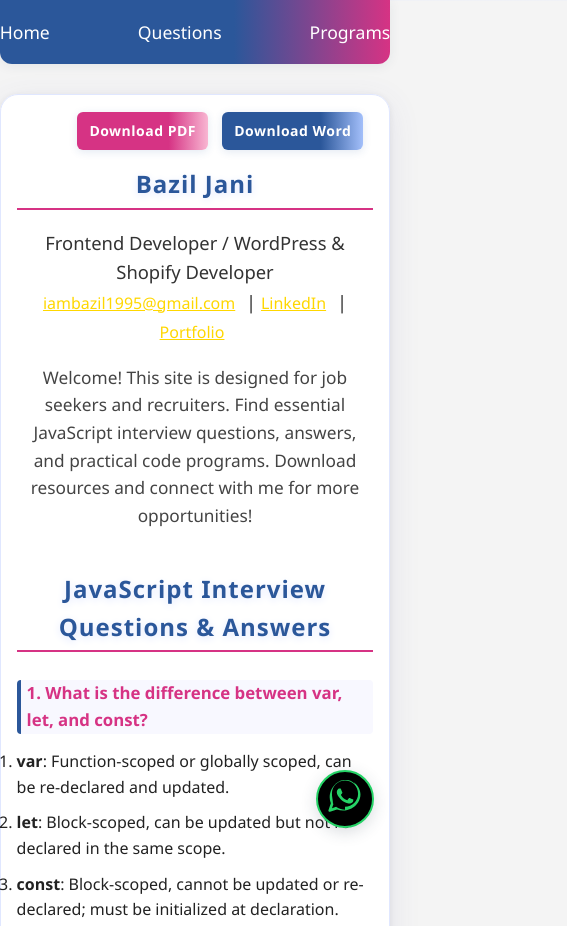
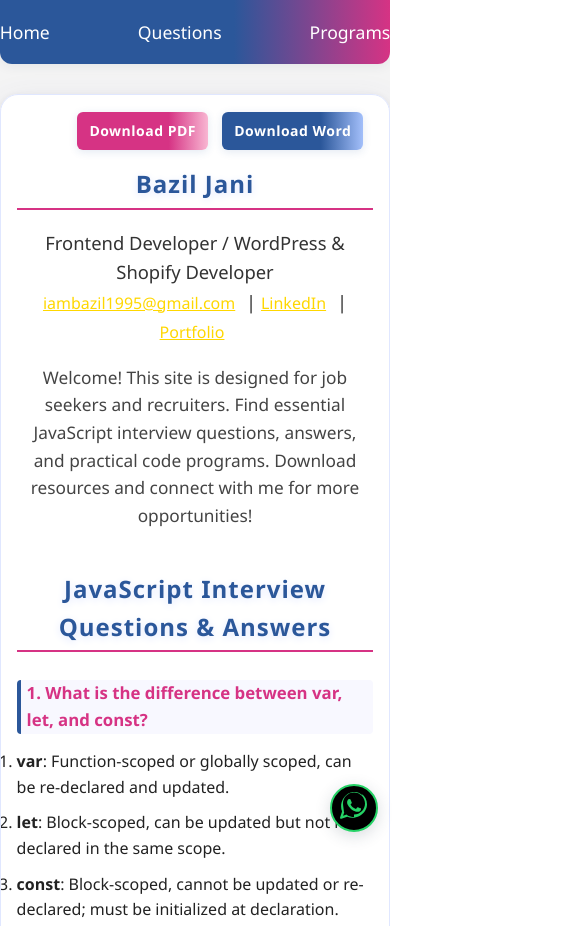
Before and after one commit to baziljani/practice, a plain HTML site: page frontend/index.htm in a window 390 px wide. Shown: the top 926 px of the page, 567 px wide, since content can reach past the window. Drawn offline with Linux system fonts and the light colour scheme.

Commit message:
`Refactor frontend styles: adjust container and whatsapp-float styles for mobile layout`

```diff
--- a/frontend/style.css
+++ b/frontend/style.css
@@ -24,17 +24,34 @@
     display: block;
 }
 @media (max-width: 600px) {
+    html, body {
+        width: 100vw;
+        min-width: 100vw;
+        max-width: 100vw;
+        overflow-x: hidden;
+    }
     .container {
-        padding: 0;
+        padding: 0 0 0 0;
         width: 100vw;
         min-width: 100vw;
         max-width: 100vw;
         box-sizing: border-box;
+        overflow-x: hidden;
     }
     .whatsapp-float {
-        bottom: 16px;
-        right: 16px;
-        padding: 8px;
+        bottom: 12px;
+        right: 12px;
+        padding: 6px;
+        width: 48px;
+        height: 48px;
+        min-width: 48px;
+        min-height: 48px;
+        max-width: 48px;
+        max-height: 48px;
+    }
+    .whatsapp-float svg {
+        width: 32px;
+        height: 32px;
     }
 }
 /* Footer Modern, Responsive, and Highlighted */
```
